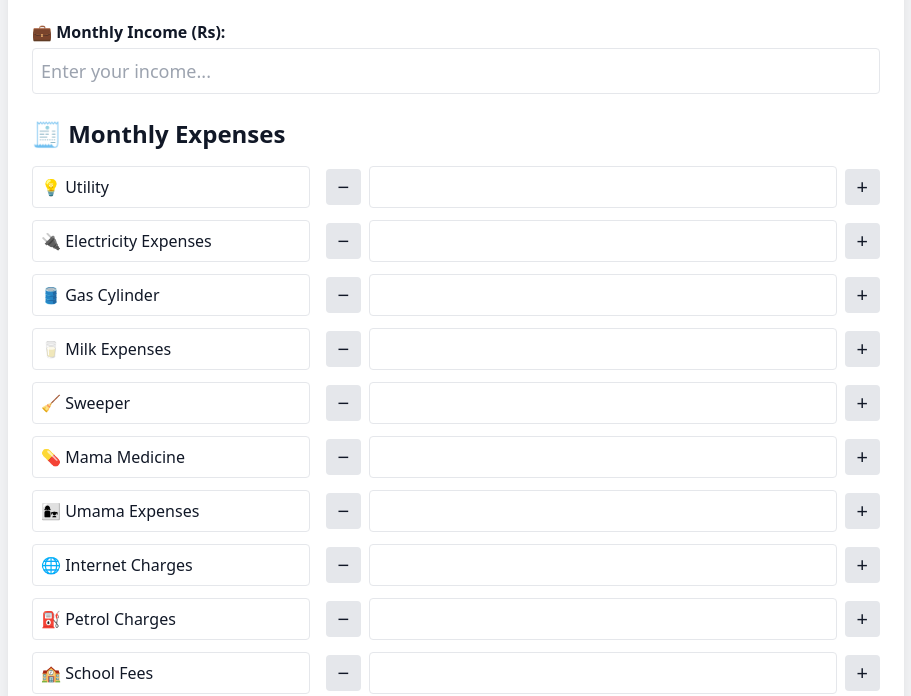
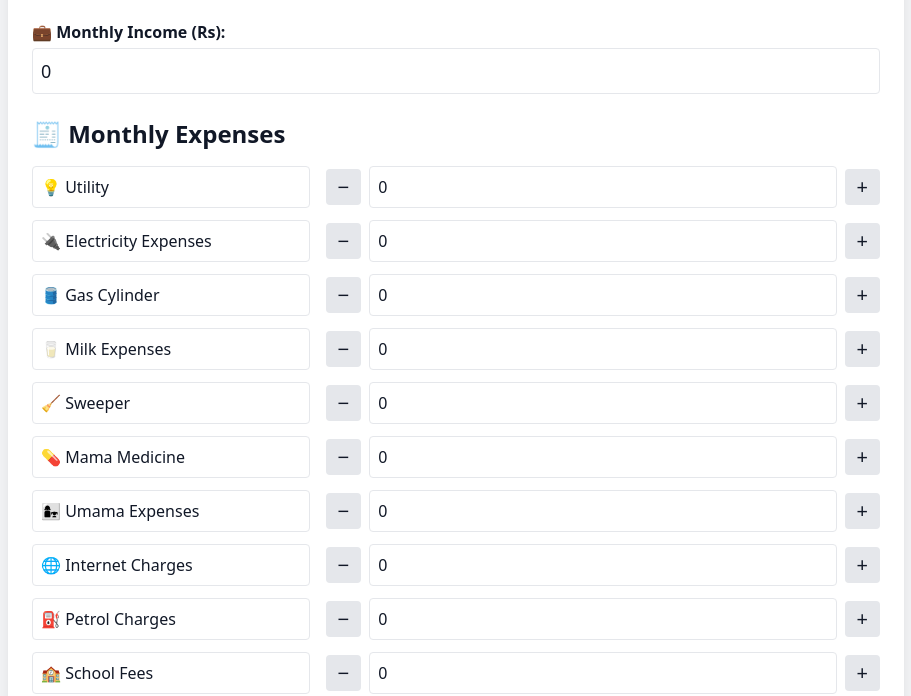
Before and after one commit to wisepathtutoring/ExpensesTracker.github.io, a plain HTML site: page index.html in a window 1280 px wide. Shown: the part 104-800 px from the top of the page, without its empty margins (184-1095 px from the left). Drawn offline with nearby package versions, Linux system fonts and the light colour scheme.

Commit message:
Update index.html

```diff
--- a/index.html
+++ b/index.html
@@ -126,7 +126,7 @@
     }
 
     // ✅ REPLACE with your own deployed script URL
-    const scriptURL = 'https://script.google.com/macros/s/AKfycby6Oxnc2LI2CUUqJ9fItwYm5BzXx-gWycXV_ukqUONX_Dj4yMfNGphFKt3ywlvVGWroPg/exec';
+    const scriptURL = 'https://script.google.com/macros/s/AKfycbww9LiZGzOcisbN_m_Me9DfVVE8gCQur8t4ECmsg3X00Jhn3RvNnEQqOv-5ppAYBMUUbg/exec';
 
     function sendToGoogleSheet(data) {
       const formData = new FormData();
@@ -151,6 +151,7 @@
       defaultExpenses.forEach(([label, amount]) => {
         createExpenseRow(label, amount);
       });
+      document.querySelectorAll('input[type="number"]').forEach(input => input.value = 0);
     };
   </script>
 </body>
```
